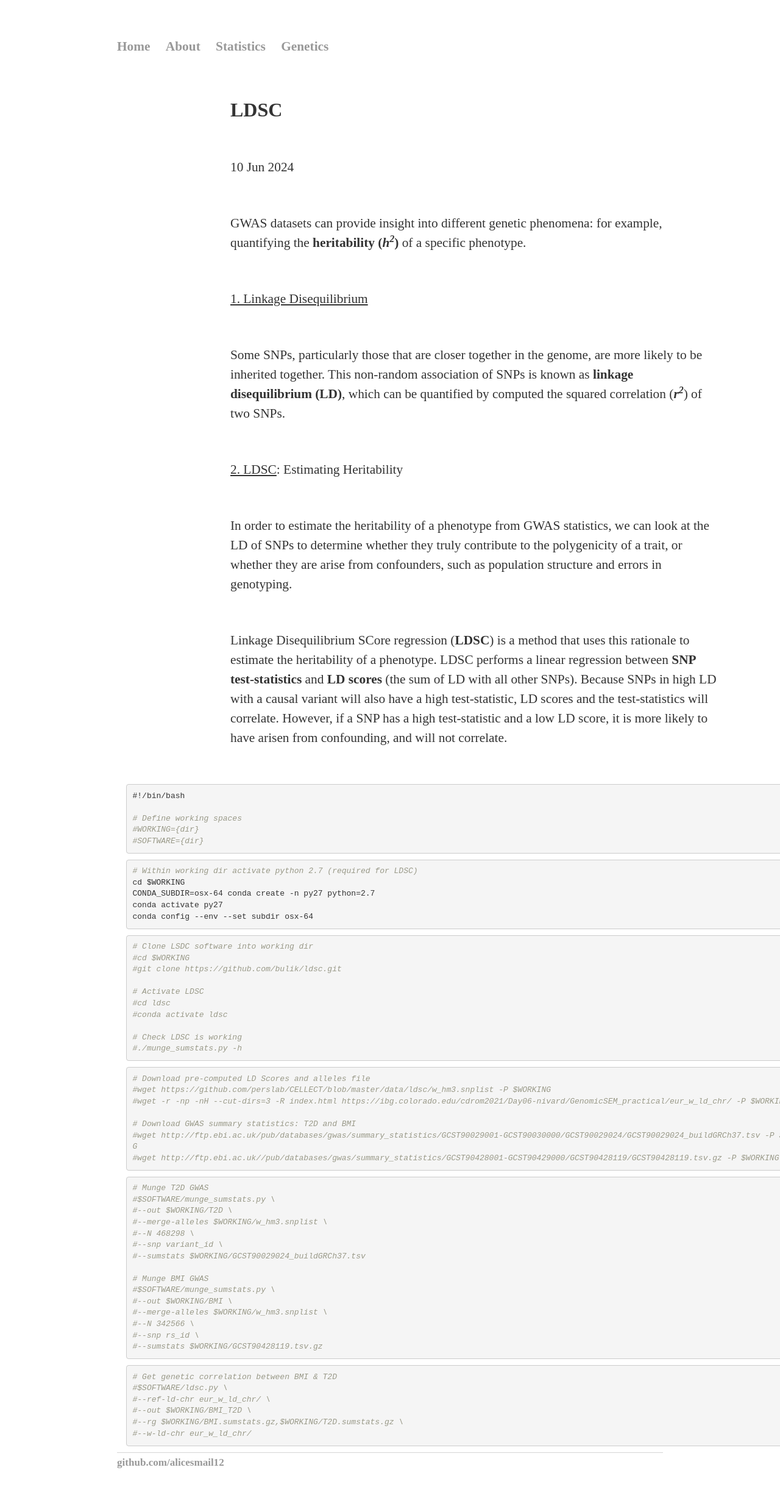
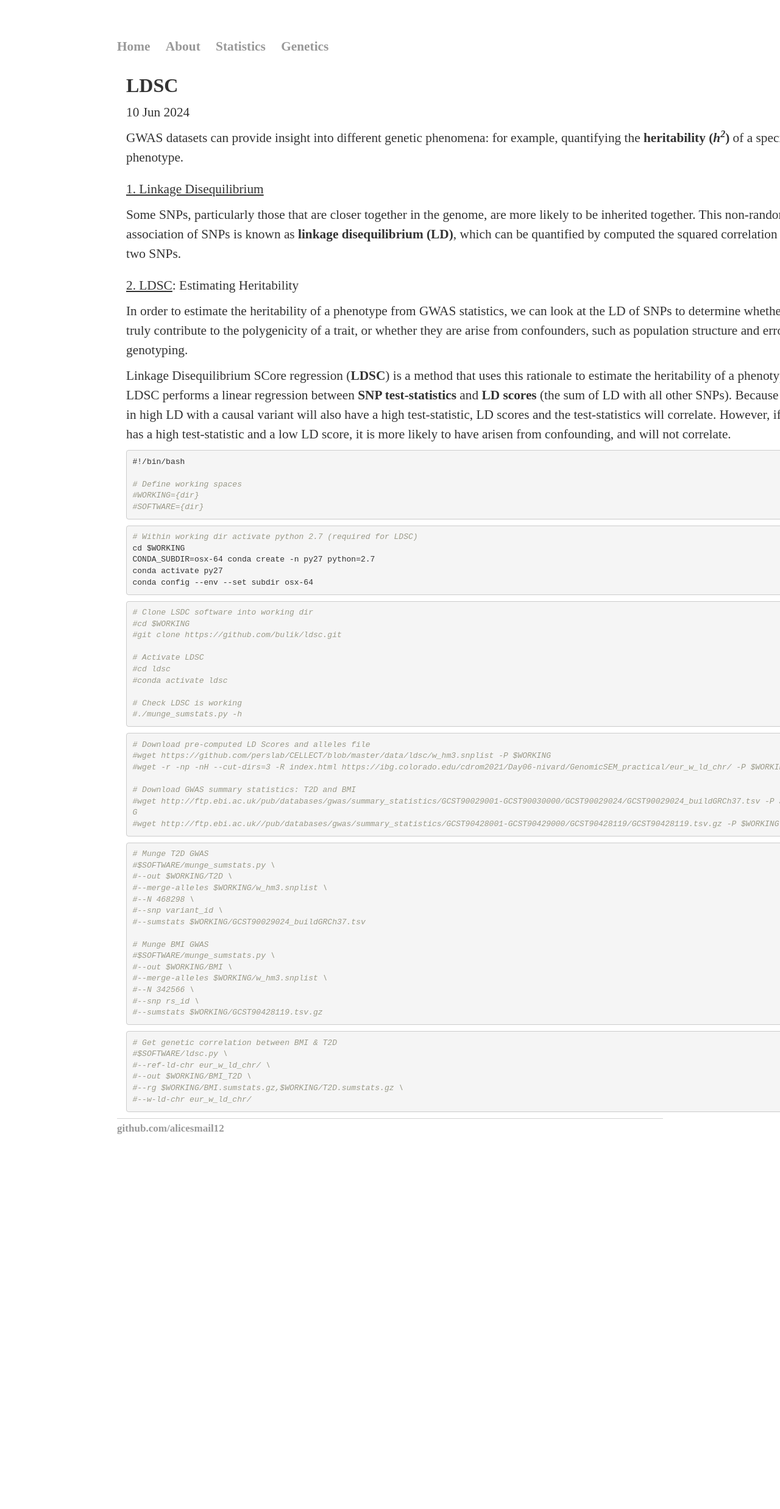
Before and after one commit to alicesmail12/alicesmail12.github.io, a Jekyll site: the page Genetics/_posts/2024-06-10-BashLDSC.html, which Jekyll copies as it is, in a window 1280 px wide. Shown: the whole page at 61% size. Built offline with Jekyll 4.4.1, drawn with Linux system fonts in a browser that asks for light colours; some web fonts are replaced; after the commit the page ends 1927 px from its top, so only the background shows below that.

Commit message:
Update main.css

```diff
--- a/css/main.css
+++ b/css/main.css
@@ -3,8 +3,6 @@
 
 
 h1{
-    margin: 60px auto;
-    width: 70%;
     font-size: 24pt;
     font-family: 'Radio Canada Big';
     line-height: 36px;
@@ -12,8 +10,6 @@ h1{
 }
 
 h2,h3,h4,h5,h6,p {
-    margin: 60px auto;
-    width: 70%;
     font-size: 16pt;
     font-family: 'Radio Canada Big';
     line-height: 32px;
```
